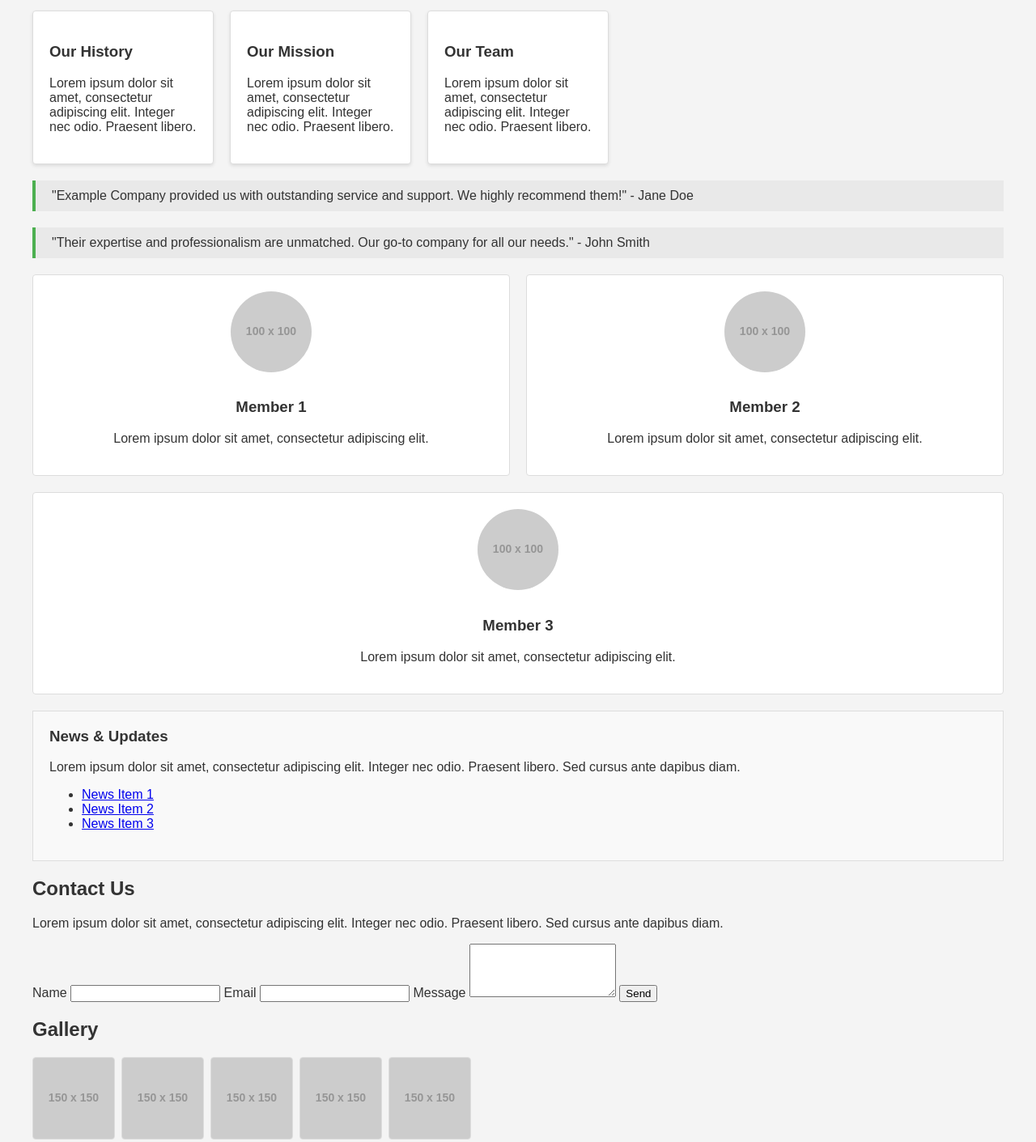
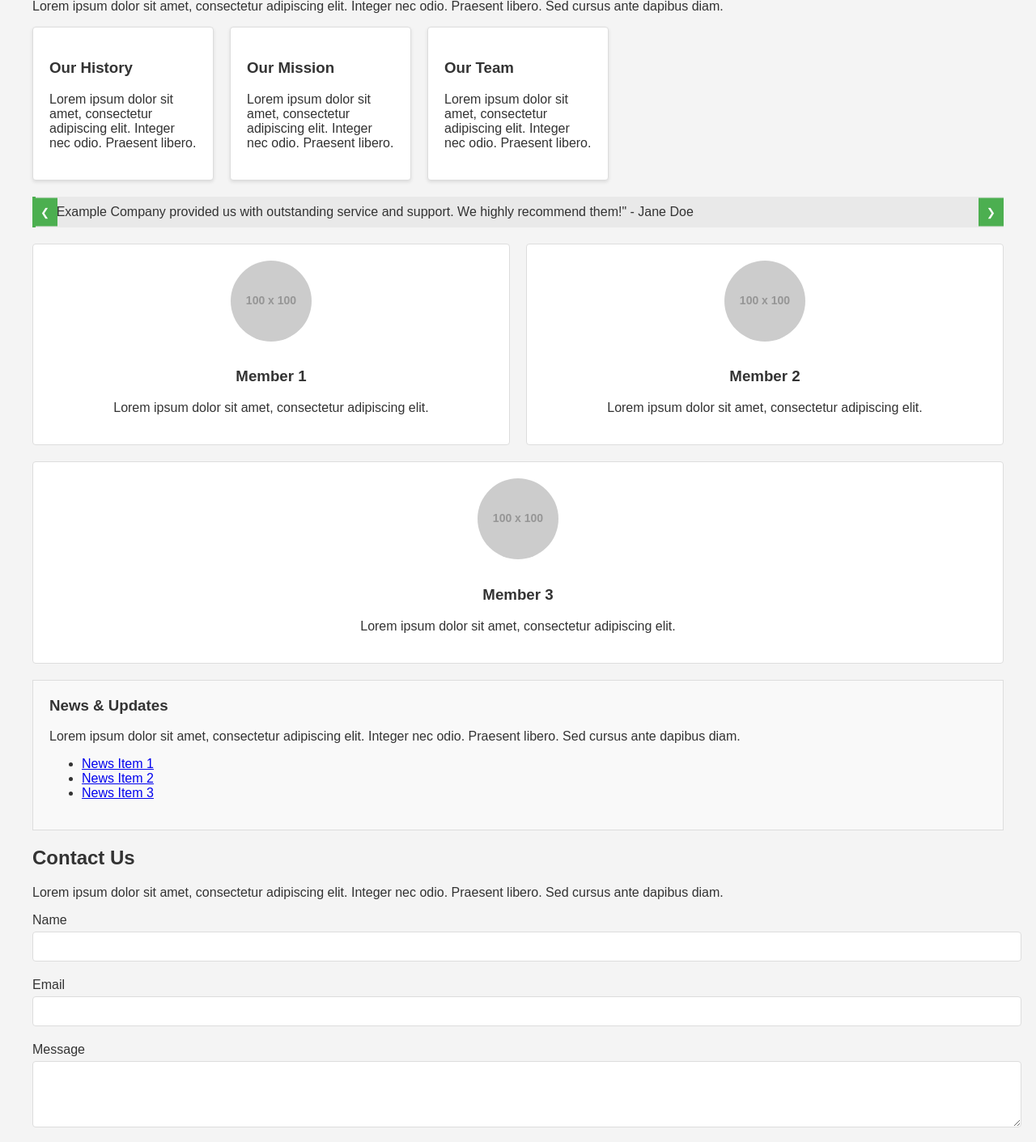
Before and after one commit to button360/420, a plain HTML site: page index.html in a window 1280 px wide. Shown: the part 838-2249 px from the top of the page at 81% size. Drawn offline with Linux system fonts and the light colour scheme; placeholder pictures from the web are drawn by us.

Commit message:
index.html

```diff
--- a/index.html
+++ b/index.html
@@ -11,6 +11,9 @@
             color: #333;
             margin: 0;
             padding: 0;
+            display: flex;
+            flex-direction: column;
+            min-height: 100vh;
         }
         header {
             background-color: #4CAF50;
@@ -34,6 +37,7 @@
             color: black;
         }
         .container {
+            flex: 1;
             margin: 20px auto;
             max-width: 1200px;
             padding: 0 20px;
@@ -55,9 +59,7 @@
             color: white;
             text-align: center;
             padding: 10px 0;
-            position: fixed;
-            width: 100%;
-            bottom: 0;
+            margin-top: auto;
         }
         .testimonial {
             background-color: #e9e9e9;
@@ -144,6 +146,63 @@
             background-color: #e9e9e9;
             margin: 0;
         }
+        .blog {
+            display: flex;
+            flex-direction: column;
+            gap: 20px;
+        }
+        .blog-post {
+            background-color: white;
+            border: 1px solid #ddd;
+            border-radius: 4px;
+            padding: 20px;
+            box-shadow: 0 2px 4px rgba(0, 0, 0, 0.1);
+        }
+        .testimonial-carousel {
+            position: relative;
+            width: 100%;
+            overflow: hidden;
+        }
+        .testimonial-carousel-inner {
+            display: flex;
+            transition: transform 0.5s ease-in-out;
+        }
+        .testimonial-carousel-inner .testimonial {
+            min-width: 100%;
+            box-sizing: border-box;
+        }
+        .carousel-buttons {
+            position: absolute;
+            top: 50%;
+            width: 100%;
+            display: flex;
+            justify-content: space-between;
+            transform: translateY(-50%);
+        }
+        .carousel-buttons button {
+            background-color: #4CAF50;
+            border: none;
+            color: white;
+            padding: 10px;
+            cursor: pointer;
+        }
+        .carousel-buttons button:hover {
+            background-color: #45a049;
+        }
+        .form-group {
+            margin-bottom: 20px;
+        }
+        .form-group label {
+            display: block;
+            margin-bottom: 5px;
+        }
+        .form-group input,
+        .form-group textarea {
+            width: 100%;
+            padding: 10px;
+            border: 1px solid #ddd;
+            border-radius: 4px;
+        }
     </style>
     <script>
         function togglePopup() {
@@ -164,6 +223,28 @@
         function toggleFAQ(event) {
             var faqAnswer = event.nextElementSibling;
             faqAnswer.style.display = faqAnswer.style.display === "block" ? "none" : "block";
+        }
+        function nextTestimonial() {
+            var carouselInner = document.querySelector('.testimonial-carousel-inner');
+            var testimonials = document.querySelectorAll('.testimonial-carousel-inner .testimonial');
+            var currentIndex = Array.from(testimonials).findIndex(testimonial => {
+                return testimonial.style.transform === 'translateX(-100%)';
+            });
+            var nextIndex = (currentIndex + 1) % testimonials.length;
+            testimonials.forEach((testimonial, index) => {
+                testimonial.style.transform = `translateX(-${nextIndex * 100}%)`;
+            });
+        }
+        function prevTestimonial() {
+            var carouselInner = document.querySelector('.testimonial-carousel-inner');
+            var testimonials = document.querySelectorAll('.testimonial-carousel-inner .testimonial');
+            var currentIndex = Array.from(testimonials).findIndex(testimonial => {
+                return testimonial.style.transform === 'translateX(-100%)';
+            });
+            var prevIndex = (currentIndex - 1 + testimonials.length) % testimonials.length;
+            testimonials.forEach((testimonial, index) => {
+                testimonial.style.transform = `translateX(-${prevIndex * 100}%)`;
+            });
         }
     </script>
 </head>
@@ -232,11 +313,22 @@
                     <p>Lorem ipsum dolor sit amet, consectetur adipiscing elit. Integer nec odio. Praesent libero.</p>
                 </div>
             </div>
+            <div class="testimonial-carousel">
+                <div class="testimonial-carousel-inner">
                     <div class="testimonial">
                         <p>"Example Company provided us with outstanding service and support. We highly recommend them!" - Jane Doe</p>
                     </div>
                     <div class="testimonial">
                         <p>"Their expertise and professionalism are unmatched. Our go-to company for all our needs." - John Smith</p>
+                    </div>
+                    <div class="testimonial">
+                        <p>"A wonderful experience from start to finish. Their attention to detail is impressive." - Sarah Johnson</p>
+                    </div>
+                </div>
+                <div class="carousel-buttons">
+                    <button onclick="prevTestimonial()">&#10094;</button>
+                    <button onclick="nextTestimonial()">&#10095;</button>
+                </div>
             </div>
             <div class="team">
                 <div class="member">
@@ -269,12 +361,18 @@
             <h2>Contact Us</h2>
             <p>Lorem ipsum dolor sit amet, consectetur adipiscing elit. Integer nec odio. Praesent libero. Sed cursus ante dapibus diam.</p>
             <form action="#" method="post">
+                <div class="form-group">
                     <label for="name">Name</label>
                     <input type="text" id="name" name="name" required>
+                </div>
+                <div class="form-group">
                     <label for="email">Email</label>
                     <input type="email" id="email" name="email" required>
+                </div>
+                <div class="form-group">
                     <label for="message">Message</label>
                     <textarea id="message" name="message" rows="4" required></textarea>
+                </div>
                 <button type="submit">Send</button>
             </form>
         </section>
@@ -286,6 +384,23 @@
                 <img src="https://via.placeholder.com/150" alt="Gallery Image 3">
                 <img src="https://via.placeholder.com/150" alt="Gallery Image 4">
                 <img src="https://via.placeholder.com/150" alt="Gallery Image 5">
+            </div>
+        </section>
+        <section id="blog">
+            <h2>Blog</h2>
+            <div class="blog">
+                <div class="blog-post">
+                    <h3>Blog Post 1</h3>
+                    <p>Lorem ipsum dolor sit amet, consectetur adipiscing elit. Integer nec odio. Praesent libero.</p>
+                </div>
+                <div class="blog-post">
+                    <h3>Blog Post 2</h3>
+                    <p>Lorem ipsum dolor sit amet, consectetur adipiscing elit. Integer nec odio. Praesent libero.</p>
+                </div>
+                <div class="blog-post">
+                    <h3>Blog Post 3</h3>
+                    <p>Lorem ipsum dolor sit amet, consectetur adipiscing elit. Integer nec odio. Praesent libero.</p>
+                </div>
             </div>
         </section>
         <section id="faq">
```
Lines whose indentation alone changed are shown as unchanged.
